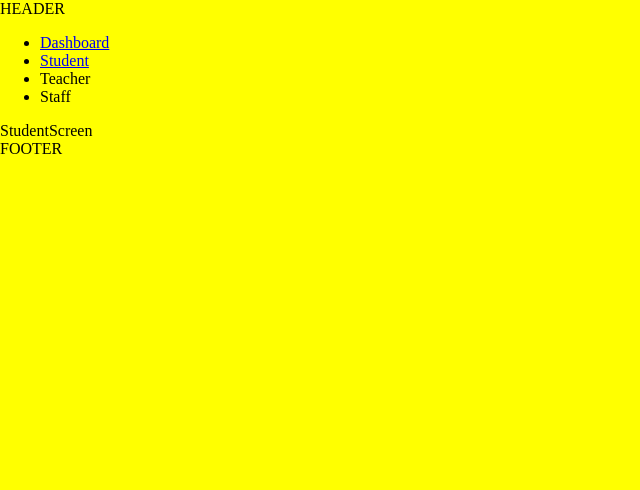
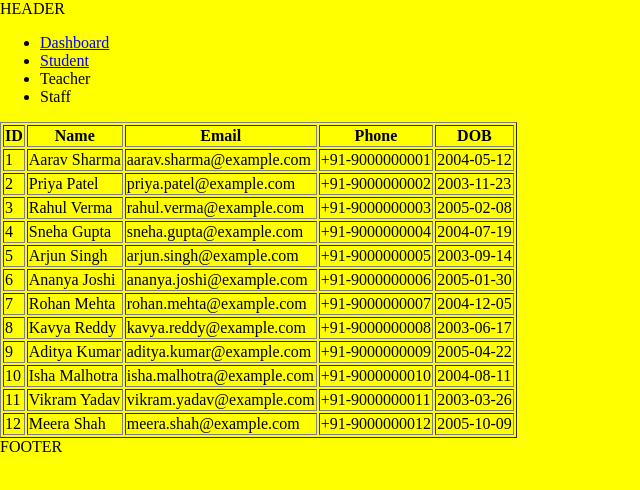
Before and after one commit to josephharkaman-cmd/aishwarya-client, a React (Vite) app: page /student in a window 1280 px wide. Shown: the top 490 px of the page, without its empty margins (0-640 px from the left). Built offline with nearby package versions, Linux system fonts and the light colour scheme.

Commit message:
state management - session 1

```diff
--- a/src/layouts/AppLayout.jsx
+++ b/src/layouts/AppLayout.jsx
@@ -2,6 +2,18 @@ import React from 'react'
 import { NavLink, Outlet } from 'react-router'
 
 function AppLayout() {
+  const [isAppReady, updateAppStatus] = React.useState(false)
+
+  setTimeout(() => {
+    updateAppStatus(true)
+  }, 3 * 1000);
+
+  if(!isAppReady) {
+    return (<div>
+      Page is Loading
+    </div>);
+  }
+
   return (
     <div>
         <header>HEADER</header>
--- a/src/screens/StudentScreen.jsx
+++ b/src/screens/StudentScreen.jsx
@@ -1,9 +1,143 @@
-import React from 'react'
+import React from "react";
 
 const StudentScreen = () => {
+  const [students, setStudents] = React.useState([
+    {
+      id: 1,
+      name: "Aarav Sharma",
+      phone: "+91-9000000001",
+      email: "aarav.sharma@example.com",
+      dob: "2004-05-12",
+      createdAt: "2026-10-01T09:00:00Z",
+      updatedAt: "2026-10-01T09:00:00Z",
+    },
+    {
+      id: 2,
+      name: "Priya Patel",
+      phone: "+91-9000000002",
+      email: "priya.patel@example.com",
+      dob: "2003-11-23",
+      createdAt: "2026-10-02T10:15:00Z",
+      updatedAt: "2026-10-05T12:30:00Z",
+    },
+    {
+      id: 3,
+      name: "Rahul Verma",
+      phone: "+91-9000000003",
+      email: "rahul.verma@example.com",
+      dob: "2005-02-08",
+      createdAt: "2026-10-03T08:45:00Z",
+      updatedAt: "2026-10-03T08:45:00Z",
+    },
+    {
+      id: 4,
+      name: "Sneha Gupta",
+      phone: "+91-9000000004",
+      email: "sneha.gupta@example.com",
+      dob: "2004-07-19",
+      createdAt: "2026-10-04T11:20:00Z",
+      updatedAt: "2026-10-06T14:10:00Z",
+    },
+    {
+      id: 5,
+      name: "Arjun Singh",
+      phone: "+91-9000000005",
+      email: "arjun.singh@example.com",
+      dob: "2003-09-14",
+      createdAt: "2026-10-05T07:30:00Z",
+      updatedAt: "2026-10-05T07:30:00Z",
+    },
+    {
+      id: 6,
+      name: "Ananya Joshi",
+      phone: "+91-9000000006",
+      email: "ananya.joshi@example.com",
+      dob: "2005-01-30",
+      createdAt: "2026-10-06T13:00:00Z",
+      updatedAt: "2026-10-08T09:45:00Z",
+    },
+    {
+      id: 7,
+      name: "Rohan Mehta",
+      phone: "+91-9000000007",
+      email: "rohan.mehta@example.com",
+      dob: "2004-12-05",
+      createdAt: "2026-10-07T10:10:00Z",
+      updatedAt: "2026-10-07T10:10:00Z",
+    },
+    {
+      id: 8,
+      name: "Kavya Reddy",
+      phone: "+91-9000000008",
+      email: "kavya.reddy@example.com",
+      dob: "2003-06-17",
+      createdAt: "2026-10-08T08:00:00Z",
+      updatedAt: "2026-10-10T16:20:00Z",
+    },
+    {
+      id: 9,
+      name: "Aditya Kumar",
+      phone: "+91-9000000009",
+      email: "aditya.kumar@example.com",
+      dob: "2005-04-22",
+      createdAt: "2026-10-09T12:40:00Z",
+      updatedAt: "2026-10-09T12:40:00Z",
+    },
+    {
+      id: 10,
+      name: "Isha Malhotra",
+      phone: "+91-9000000010",
+      email: "isha.malhotra@example.com",
+      dob: "2004-08-11",
+      createdAt: "2026-10-10T09:25:00Z",
+      updatedAt: "2026-10-12T11:50:00Z",
+    },
+    {
+      id: 11,
+      name: "Vikram Yadav",
+      phone: "+91-9000000011",
+      email: "vikram.yadav@example.com",
+      dob: "2003-03-26",
+      createdAt: "2026-10-11T14:15:00Z",
+      updatedAt: "2026-10-11T14:15:00Z",
+    },
+    {
+      id: 12,
+      name: "Meera Shah",
+      phone: "+91-9000000012",
+      email: "meera.shah@example.com",
+      dob: "2005-10-09",
+      createdAt: "2026-10-12T07:45:00Z",
+      updatedAt: "2026-10-14T10:30:00Z",
+    },
+  ]);
+
   return (
-    <div>StudentScreen</div>
-  )
-}
+    <div>
+      <table border="1">
+        <thead>
+          <tr>
+            <th>ID</th>
+            <th>Name</th>
+            <th>Email</th>
+            <th>Phone</th>
+            <th>DOB</th>
+          </tr>
+        </thead>
+        <tbody>
+          {students.map((sRow) => (
+            <tr>
+              <td>{sRow.id}</td>
+              <td>{sRow.name}</td>
+              <td>{sRow.email}</td>
+              <td>{sRow.phone}</td>
+              <td>{sRow.dob}</td>
+            </tr>
+          ))}
+        </tbody>
+      </table>
+    </div>
+  );
+};
 
-export default StudentScreen
+export default StudentScreen;
```
